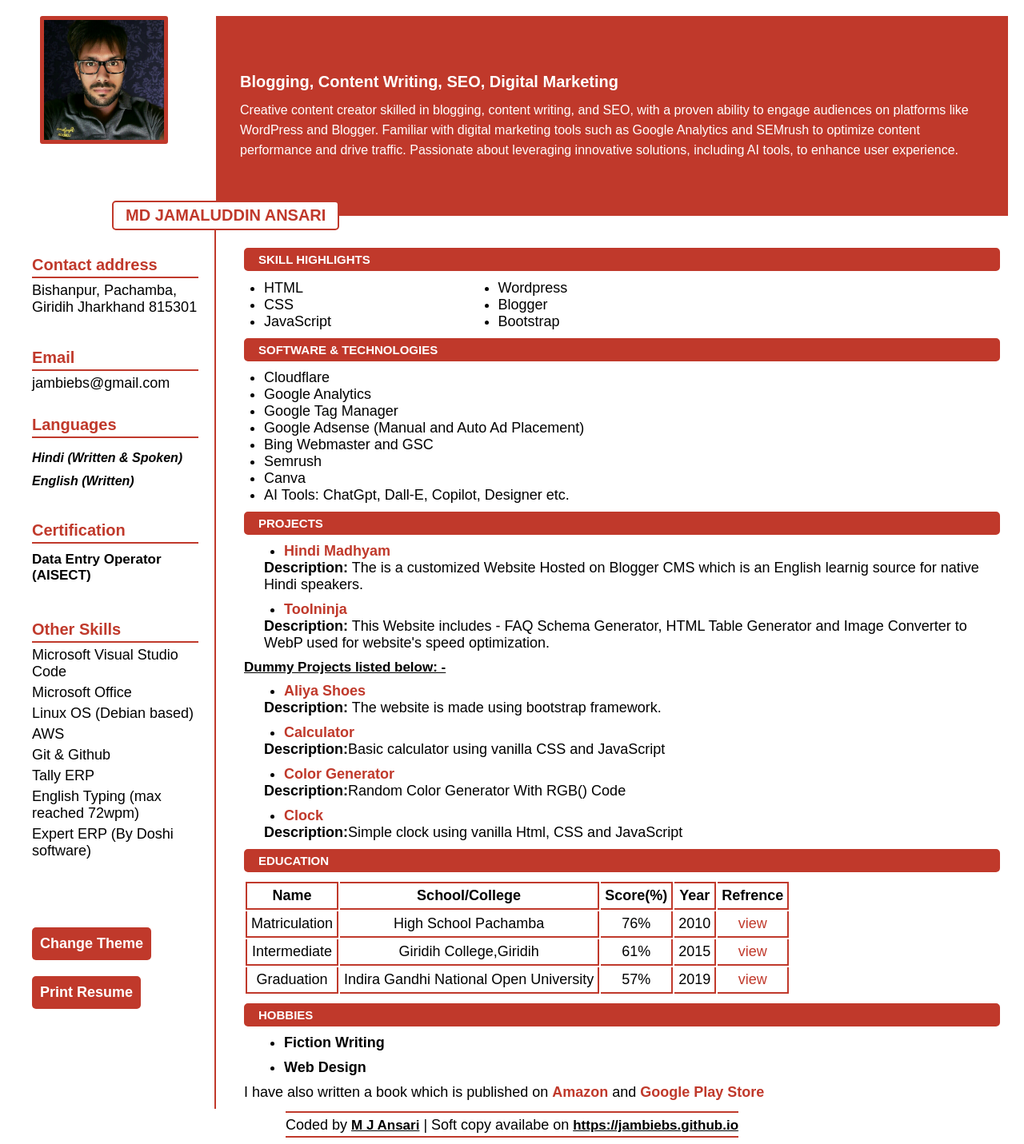
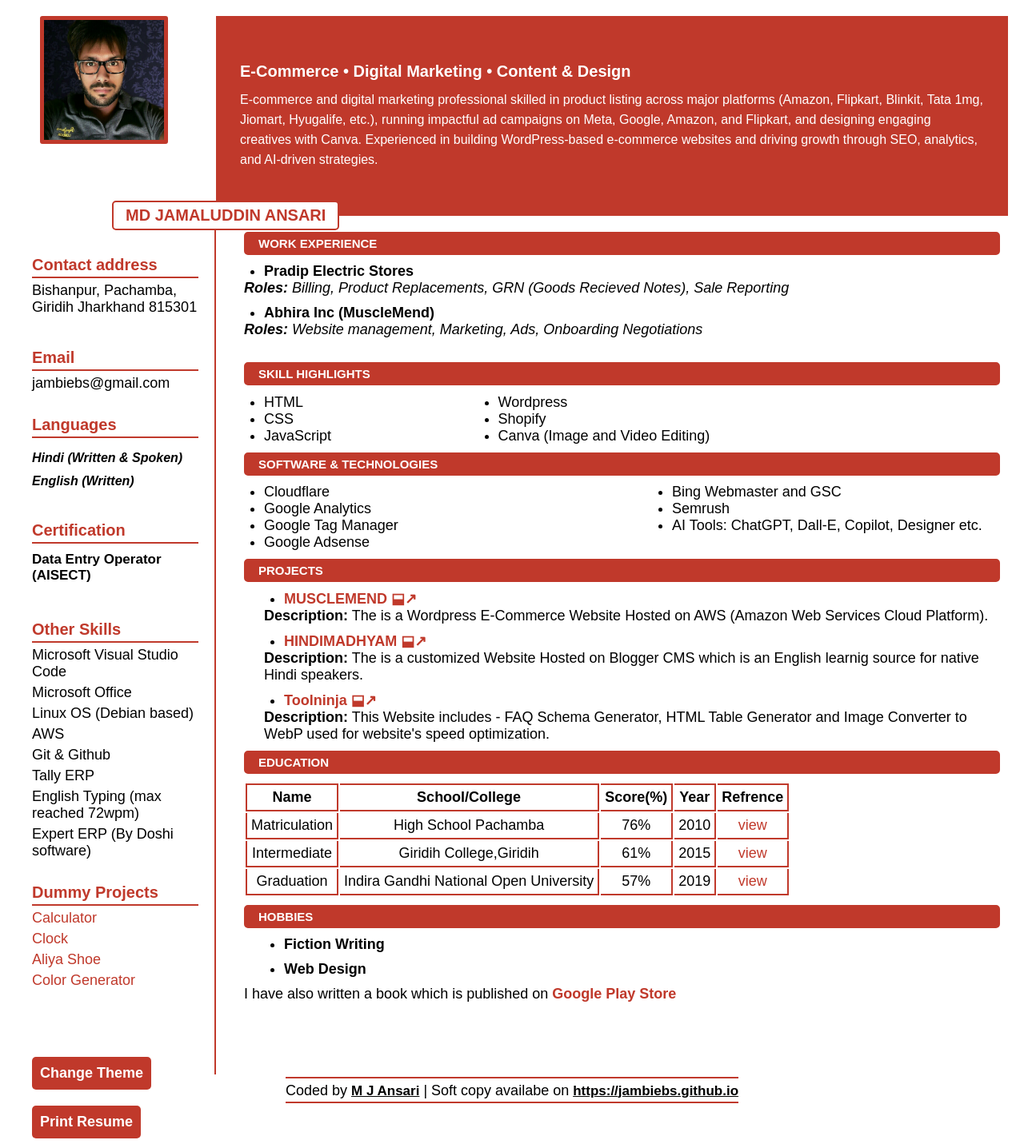
Before and after one commit to jambiebs/jambiebs.github.io, a plain HTML site: page index.html in a window 1280 px wide. Shown: the whole page at 80% size. Drawn offline with Linux system fonts and the light colour scheme.

Commit message:
Update index.html
Resume Update

```diff
--- a/index.html
+++ b/index.html
@@ -1,5 +1,6 @@
 <!DOCTYPE html>
 <html lang="en">
+
 <head>
     <meta charset="UTF-8">
     <meta name="viewport" content="width=device-width, initial-scale=1.0">
@@ -169,8 +170,15 @@
             margin-left: 5rem;
         }
 
-        .soft-fam ul {
-            margin-left: 5rem;
+        .soft-content {
+            display: flex;
+            width: 100%;
+        }
+
+        .soft-content .lt-part,
+        .soft-content .rt-part {
+            width: 50%;
+            box-sizing: border-box;
         }
 
         .soft-fam h2 {
@@ -299,16 +307,29 @@
 
 <body>
     <div class="about">
-        <h1>Blogging, Content Writing, SEO, Digital Marketing</h1>
+        <h1>E-Commerce • Digital Marketing • Content & Design</h1>
         <br>
-        <p class="about-desc" style="font-size: 16px; font-weight: 400;">Creative content creator skilled in blogging,
-            content writing, and SEO, with a proven ability to engage audiences on platforms like WordPress and Blogger.
-            Familiar with digital marketing tools such as Google Analytics and SEMrush to optimize content performance
-            and drive traffic. Passionate about leveraging innovative solutions, including AI tools, to enhance user
-            experience.</p>
+        <p class="about-desc" style="font-size: 16px; font-weight: 400;">E-commerce and digital marketing professional
+            skilled in product listing across major platforms (Amazon, Flipkart, Blinkit, Tata 1mg, Jiomart, Hyugalife,
+            etc.), running impactful ad campaigns on Meta, Google, Amazon, and Flipkart, and designing engaging
+            creatives with Canva. Experienced in building WordPress-based e-commerce websites and driving growth through
+            SEO, analytics, and AI-driven strategies.</p>
     </div>
     <div class="main">
         <h1 class="name">MD JAMALUDDIN ANSARI</h1>
+        <div class="experience" style="width: 100%;">
+            <div class="top-part">
+                <h2 class="mrgn highlight">WORK EXPERIENCE</h2>
+            </div>
+            <ul class="mrgn">
+                <li class="bold mrgn">Pradip Electric Stores</li>
+                <p style="font-style: italic;"><b>Roles: </b>Billing, Product Replacements, GRN (Goods Recieved Notes),
+                    Sale Reporting</p>
+                <li class="bold mrgn">Abhira Inc (MuscleMend)</li>
+                <p style="font-style: italic;"><b>Roles: </b>Website management, Marketing, Ads, Onboarding Negotiations
+                </p>
+            </ul>
+        </div>
         <div class="skill">
             <div class="top-part">
                 <h2 class="mrgn highlight">SKILL HIGHLIGHTS</h2>
@@ -319,60 +340,56 @@
                     <li>CSS</li>
                     <li>JavaScript</li>
                 </ul>
-
             </div>
             <div class="rt-part">
                 <ul>
                     <li>Wordpress</li>
-                    <li>Blogger</li>
-                    <li>Bootstrap</li>
+                    <li>Shopify</li>
+                    <li>Canva (Image and Video Editing)</li>
                 </ul>
             </div>
         </div>
         <div class="soft-fam">
+            <div class="top-part">
                 <h2 class="mrgn highlight">SOFTWARE & TECHNOLOGIES</h2>
+            </div>
+
+            <div class="soft-content">
+                <div class="lt-part">
                     <ul>
                         <li>Cloudflare</li>
                         <li>Google Analytics</li>
                         <li>Google Tag Manager</li>
-                <li>Google Adsense (Manual and Auto Ad Placement)</li>
+                        <li>Google Adsense</li>
+                    </ul>
+                </div>
+
+                <div class="rt-part">
+                    <ul>
                         <li>Bing Webmaster and GSC</li>
                         <li>Semrush</li>
-                <li>Canva</li>
-                <li>AI Tools: ChatGpt, Dall-E, Copilot, Designer etc.</li>
+                        <li>AI Tools: ChatGPT, Dall-E, Copilot, Designer etc.</li>
                     </ul>
+                </div>
+            </div>
         </div>
         <div class="project">
             <h2 class="mrgn highlight">PROJECTS</h2>
             <ul>
-                <li class="bold mrgn"><a href="https://www.hindimadhyam.in/" target="_blank">Hindi Madhyam</a>
+                <li class="bold mrgn"><a href="https://www.musclemend.in/" target="_blank">MUSCLEMEND ⬓↗ </a>
+                </li>
+                <p><b>Description:</b> The is a Wordpress E-Commerce Website Hosted on AWS (Amazon Web Services Cloud
+                    Platform).</p>
+
+                <li class="bold mrgn"><a href="https://www.hindimadhyam.in/" target="_blank">HINDIMADHYAM ⬓↗ </a>
                 </li>
                 <p><b>Description:</b> The is a customized Website Hosted on Blogger CMS which is an English learnig
                     source for native Hindi speakers.</p>
 
-                <li class="bold mrgn"><a href="https://toolninja.github.io/" target="_blank">Toolninja</a>
+                <li class="bold mrgn"><a href="https://toolninja.github.io/" target="_blank">Toolninja ⬓↗ </a>
                 </li>
                 <p><b>Description:</b> This Website includes - FAQ Schema Generator, HTML Table Generator and Image
                     Converter to WebP used for website's speed optimization.</p>
-            </ul>
-            <br>
-            <span class="mrgn" style="font-weight: bold; text-decoration: underline; margin-top: 20px;">Dummy Projects
-                listed below: -</span>
-            <ul>
-                <li class="bold mrgn"><a href="https://jambiebs.github.io/aliyashoe/" target="_blank">Aliya Shoes</a>
-                </li>
-                <p><b>Description:</b> The website is made using bootstrap framework.</p>
-
-                <li class="bold mrgn"><a href="https://jambiebs.github.io/Calculator/" target="_blank">Calculator</a>
-                </li>
-                <p><b>Description:</b>Basic calculator using vanilla CSS and JavaScript</p>
-
-                <li class="bold mrgn"><a href="https://jambiebs.github.io/color-generator/" target="_blank">Color
-                        Generator</a></li>
-                <p><b>Description:</b>Random Color Generator With RGB() Code</p>
-
-                <li class="bold mrgn"><a href="https://jambiebs.github.io/Clock/" target="_blank">Clock</a></li>
-                <p><b>Description:</b>Simple clock using vanilla Html, CSS and JavaScript</p>
             </ul>
         </div>
 
@@ -391,27 +408,21 @@
                     <td>High School Pachamba</td>
                     <td>76%</td>
                     <td>2010</td>
-                    <td class="print"><a
-                            href="./assets/matric.png"
-                            target="_blank">view</a></td>
+                    <td class="print"><a href="./assets/matric.png" target="_blank">view</a></td>
                 </tr>
                 <tr>
                     <td class="lt-border">Intermediate</td>
                     <td>Giridih College,Giridih</td>
                     <td>61%</td>
                     <td>2015</td>
-                    <td class="print"><a
-                            href="./assets/inter.png"
-                            target="_blank">view</a></td>
+                    <td class="print"><a href="./assets/inter.png" target="_blank">view</a></td>
                 </tr>
                 <tr>
                     <td class="lt-border">Graduation</td>
                     <td>Indira Gandhi National Open University</td>
                     <td>57%</td>
                     <td>2019</td>
-                    <td class="print"><a
-                            href="./assets/uggrade.png"
-                            target="_blank">view</a></td>
+                    <td class="print"><a href="./assets/uggrade.png" target="_blank">view</a></td>
                 </tr>
             </table>
         </div>
@@ -423,8 +434,6 @@
                 <li class="bold mrgn">Web Design</li>
             </ul>
             <p class="mrgn" style="margin-top: 10px;">I have also written a book which is published on <b><a
-                        href="https://www.amazon.in/Descriptive-English-Grammar-Translation-Learning-ebook/dp/B0DJ13H4KN/"
-                        target="_blank">Amazon</a></b> and <b><a
                         href="https://play.google.com/store/books/details?id=FA4nEQAAQBAJ" target="_blank">Google Play
                         Store</a></b></p>
         </div>
@@ -473,6 +482,16 @@
                     <li>English Typing (max reached 72wpm)</li>
                     <li>Expert ERP (By Doshi software)</li>
                 </b>
+            </ul>
+        </div>
+        <div class="other personal">
+            <h3>Dummy Projects</h3>
+            <hr style="border-style: none; border-width: 0; height: 1.5px; background-color: #c0392b; margin: 3px 0px 5px 0px;">
+            <ul>
+                <li><a href="https://jambiebs.github.io/Calculator/" target="_blank">Calculator</a></li>
+                <li><a href="https://jambiebs.github.io/Clock/" target="_blank">Clock</a></li>
+                <li><a href="https://jambiebs.github.io/aliyashoe/" target="_blank">Aliya Shoe</a></li>
+                <li><a href="https://jambiebs.github.io/color-generator/">Color Generator</a></li>
             </ul>
         </div>
         <button id="theme" class="print">Change Theme</button>
```
Lines whose indentation alone changed are shown as unchanged.
